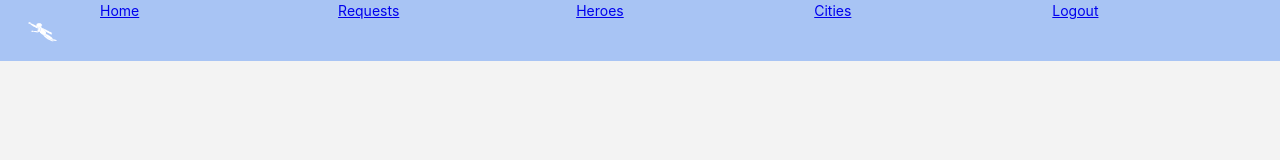
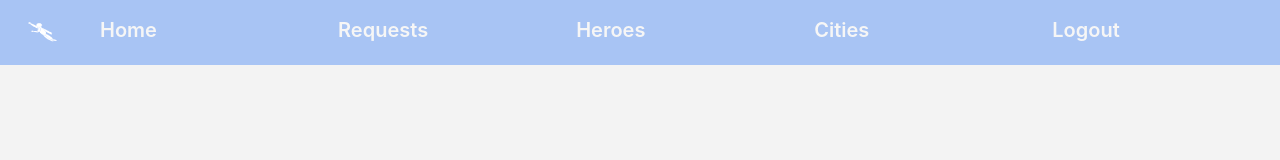
Before and after one commit to johntbrady01/Help-is-on-the-way, a React app: page / in a window 1280 px wide. Built offline with nearby package versions, Linux system fonts and the light colour scheme; sample sign-in values are in the browser's storage; a web font is replaced by a local one.

Commit message:
navbar css

```diff
--- a/src/components/nav/NavBar.css
+++ b/src/components/nav/NavBar.css
@@ -4,7 +4,7 @@
     justify-content: left;
     background-color: #4183f56b;;
     padding-left: 100px;
-    padding-bottom: 40px;
+    padding-bottom: 20px;
     margin: 0;
     width: 93%;
 }
@@ -12,6 +12,7 @@
 .navbar__item {
     flex-basis: 20%;
     list-style-type: none;
+    padding-top: 15px;
 }
 
 .navbar__logout {
@@ -24,3 +25,11 @@
     position: absolute;
 
 }
+
+.navbar__link{
+    color: rgb(246, 246, 246);
+    font-size: 20px;
+    font-weight: 600;
+    text-decoration: none
+
+}
```
